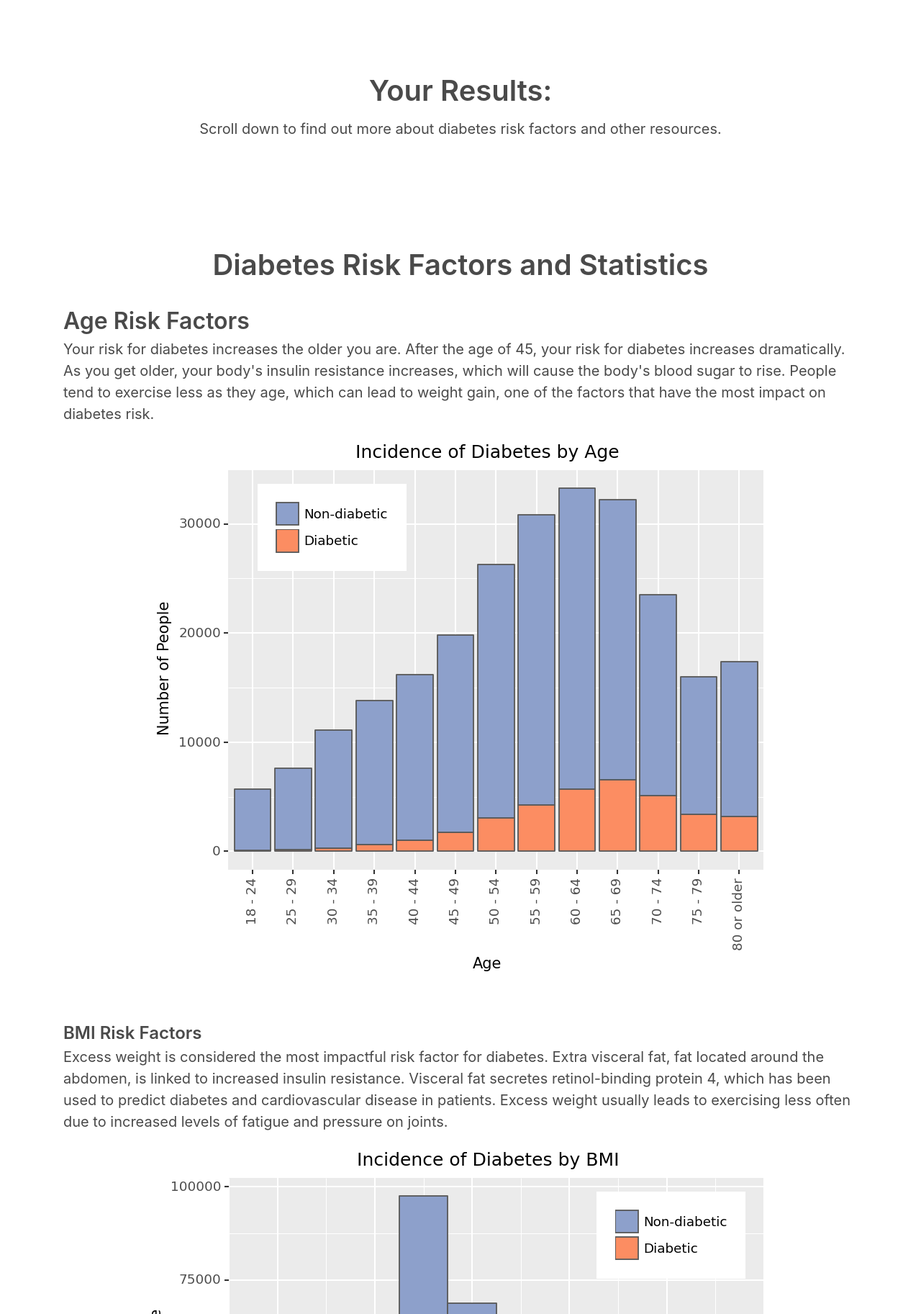
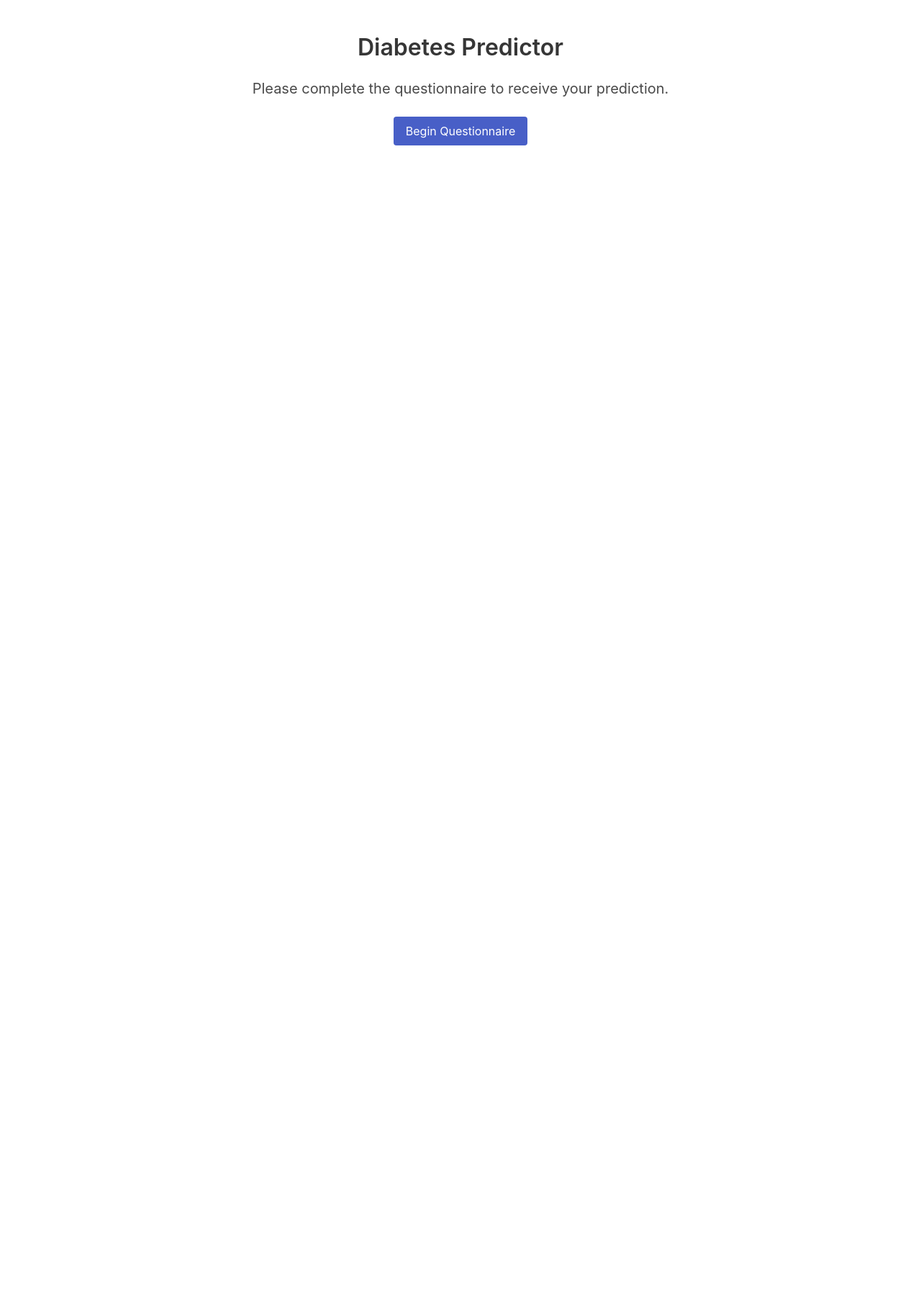
Before and after one commit to davyloops/diabetes-predictor, a Flask app: template templates/prediction.html in a window 1280 px wide. Shown: the top 1825 px of the page at 72% size. After the commit the page ends 202 px from the top, so only its background shows below. Run offline with Flask 2, Linux system fonts and the light colour scheme; the template is opened without the code that fills it, so the values that code supplies are empty.

Commit message:
Add error_log.txt

```diff
--- a/app.py
+++ b/app.py
@@ -2,9 +2,10 @@ from flask import Flask, request, render_template, redirect, url_for
 import matplotlib.pyplot as plt
 plt.switch_backend('agg')
 from model import predict
+from datetime import datetime
 
 app = Flask(__name__)
-answers = []
+answers = None
 
 
 @app.route('/')
@@ -43,8 +44,21 @@ def questionnaire():
 
 @app.route('/prediction')
 def prediction():
-    prediction = predict(list(answers.values()))
-    return render_template('prediction.html', prediction=prediction)
+    if answers != None:
+        prediction = predict(list(answers.values()))
+        return render_template('prediction.html', prediction=prediction)
+
+    return render_template('prediction.html')
+
+
+@app.errorhandler(Exception)
+def error(e):
+    error_log = open("error_log.txt","a")
+    error_log.write(f"Error: {str(e)}, Time: {datetime.now()} \n")
+    error_log.close()
+
+    return render_template('index.html')
+
 
 if __name__ == "__main__":
     app.run(debug=True)
--- /dev/null
+++ b/error_log.txt
@@ -0,0 +1,2 @@
+Error: 'NoneType' object has no attribute 'values', Time: 2023-01-17 01:05:12.403454
+Error: 404 Not Found: The requested URL was not found on the server. If you entered the URL manually please check your spelling and try again., Time: 2023-01-17 01:05:12.476443
--- a/static/css/main.css
+++ /dev/null
@@ -1,4 +0,0 @@
-body {
-    margin: 0;
-    font-family: sans-serif;
-}
--- a/templates/prediction.html
+++ b/templates/prediction.html
@@ -4,6 +4,12 @@
 {% endblock %}
 
 {% block body %}
+
+
+{% if prediction is defined %}
+
+
+
 <section>
     <div class="container py-6 my-6 has-text-centered">
         <h1 class="is-size-2 has-text-weight-semibold">Your Results: </h1>
@@ -82,4 +88,23 @@
         <a href="https://dtc.ucsf.edu/">UCSF Diabetes Teaching Center</a><br>
     </div>
 </section>
+
+{% else %}
+
+<section class="section">
+    <div class="container has-text-centered">
+      <h1 class="title">
+        Diabetes Predictor
+      </h1>
+      <p class="is-size-5">
+        Please complete the questionnaire to receive your prediction.
+      </p><br>
+      <div class="is-mobile is-centered">
+            <button class="button is-link" onclick="window.location.href='questionnaire';">Begin Questionnaire</button>
+        </div>
+    </div>
+</section>
+
+
+{% endif %}
 {% endblock %}
--- a/templates/questionnaire.html
+++ b/templates/questionnaire.html
@@ -5,6 +5,8 @@
 {% endblock %}
 
 {% block body %}
+
+
 
 <form action="{{ url_for('questionnaire') }}" method="post">
     <div class="px-4 pb-4 container">
```
